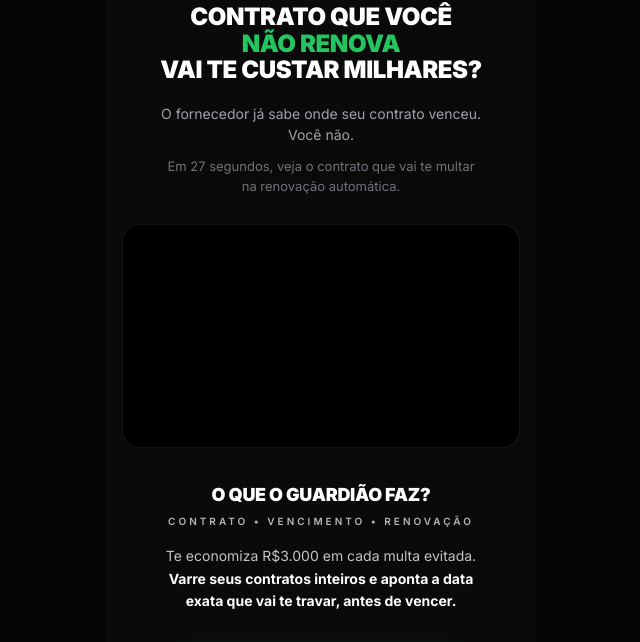
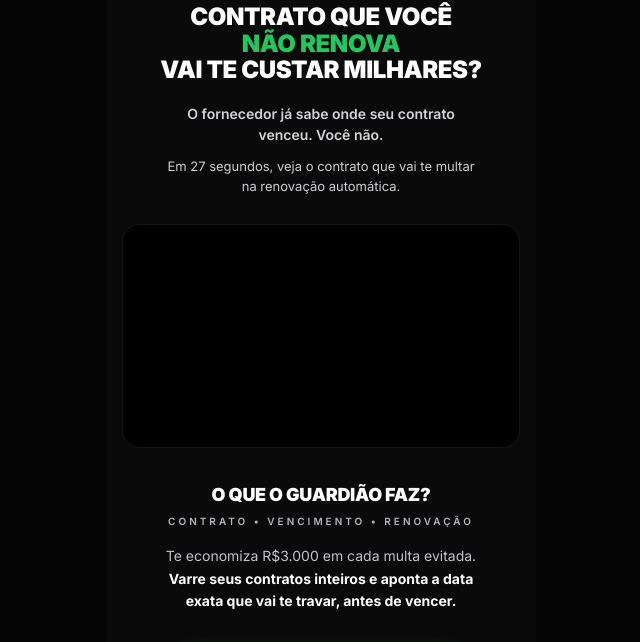
Before and after one commit to microprojeto/Pag-Contrato, a plain HTML site: page index.html in a window 1280 px wide. Shown: the part 139-781 px from the top of the page, without its empty margins (319-959 px from the left). Drawn offline with Linux system fonts and the light colour scheme.

Commit message:
Update index.html

```diff
--- a/index.html
+++ b/index.html
@@ -13,8 +13,8 @@
 .content{padding:28px 16px 40px;text-align:center;width:100%;display:flex;flex-direction:column;align-items:center}
 .logo{font-size:12px;letter-spacing:4px;color:#D1D1D6;font-weight:600;margin-top:28px;margin-bottom:22px}
 h1{font-size:24px;font-weight:900;line-height:1.1;letter-spacing:-0.4px;margin-bottom:20px;text-transform:uppercase;text-align:center}
-.sub-w{font-size:14px;font-weight:500;color:#A1A1AA;line-height:1.5;margin-bottom:12px;max-width:320px}
-.sub-g{font-size:13px;color:#71717A;line-height:1.5;margin-bottom:28px;font-weight:400;max-width:310px}
+.sub-w{font-size:14px;font-weight:600;color:#D4D4D8;line-height:1.5;margin-bottom:12px;max-width:320px}
+.sub-g{font-size:13px;color:#E2E2E6;line-height:1.5;margin-bottom:28px;font-weight:400;max-width:310px;opacity:0.9}
 .video{width:100%;aspect-ratio:16/9;background:#000;border-radius:18px;margin-bottom:36px;overflow:hidden;border:0.5px solid rgba(255,255,255,0.08)}
 .rec{font-size:18px;font-weight:900;color:#fff;letter-spacing:-0.3px;margin-bottom:10px;text-transform:uppercase}
 .mini-light{font-size:10px;letter-spacing:3px;color:#B4B4BB;font-weight:600;text-transform:uppercase;margin-bottom:18px}
@@ -72,4 +72,4 @@
 });
 </script>
 </body>
-</html>
+                                            </html>
```
